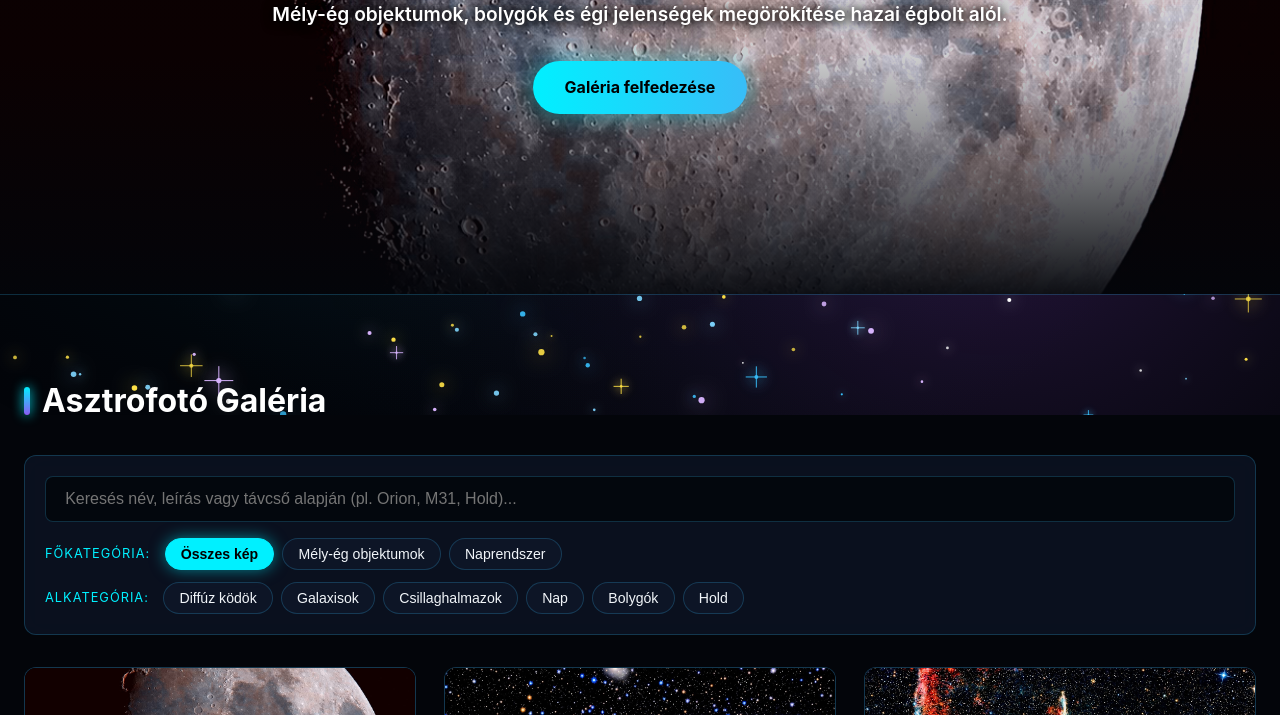
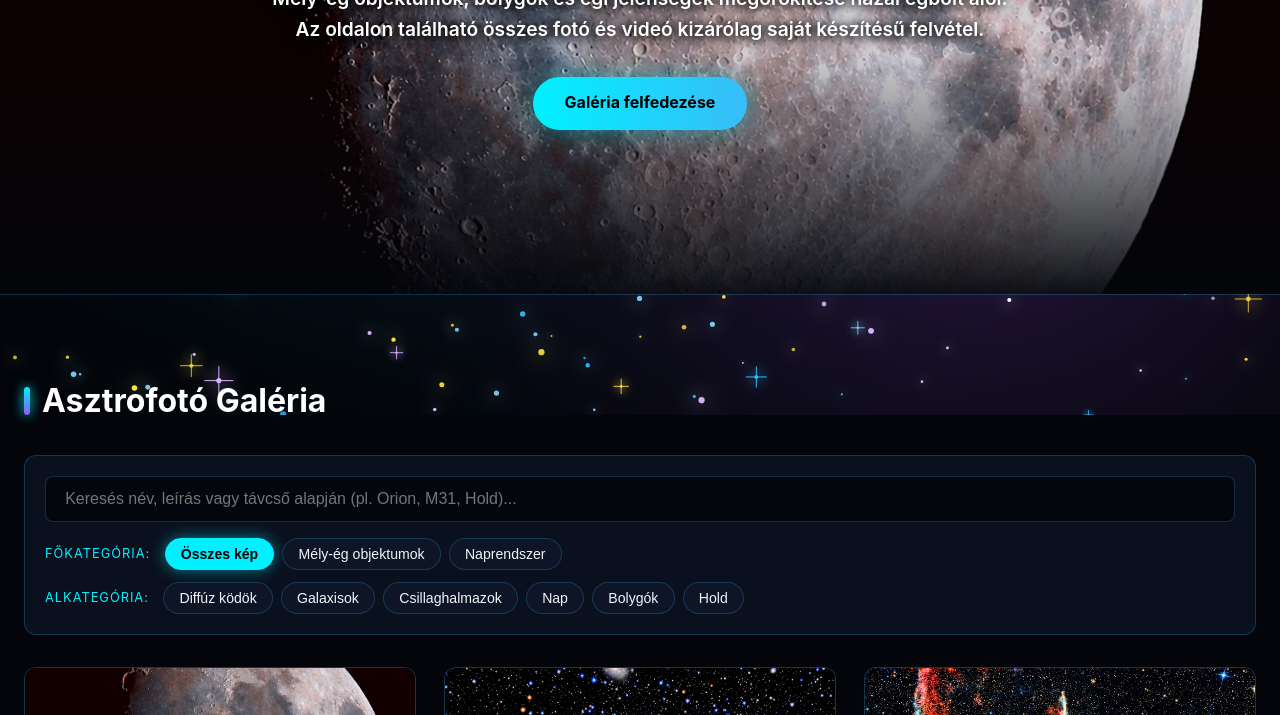
Before and after one commit to LSTHUN111/csillagvilag, a plain HTML site: page index.html in a window 1280 px wide. Shown: the part 385-1100 px from the top of the page. Drawn offline with Linux system fonts and the light colour scheme; animation ran at ten frames a second.

Commit message:
Add files via upload

```diff
--- a/index.html
+++ b/index.html
@@ -140,7 +140,7 @@
     <div class="hero-overlay"></div>
     <div class="hero-content">
         <h1 data-hu="A világegyetem rejtett részletei" data-en="Hidden Details of the Universe">A világegyetem rejtett részletei</h1>
-        <p data-hu="Mély-ég objektumok, bolygók és égi jelenségek megörökítése hazai égbolt alól." data-en="Capturing deep-sky objects, planets, and celestial phenomena under the night sky.">Mély-ég objektumok, bolygók és égi jelenségek megörökítése hazai égbolt alól.</p>
+        <p data-hu="Mély-ég objektumok, bolygók és égi jelenségek megörökítése hazai égbolt alól. Az oldalon található összes fotó és videó kizárólag saját készítésű felvétel." data-en="Capturing deep-sky objects, planets, and celestial phenomena under the night sky. All photos and videos on this site are exclusively captured by me.">Mély-ég objektumok, bolygók és égi jelenségek megörökítése hazai égbolt alól. Az oldalon található összes fotó és videó kizárólag saját készítésű felvétel.</p>
         <a href="#galeria" class="cta-btn" data-hu="Galéria felfedezése" data-en="Explore Gallery">Galéria felfedezése</a>
     </div>
 </div>
```
